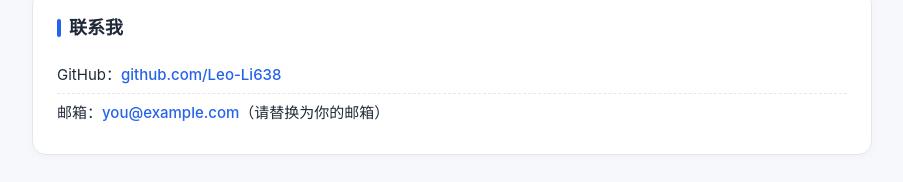
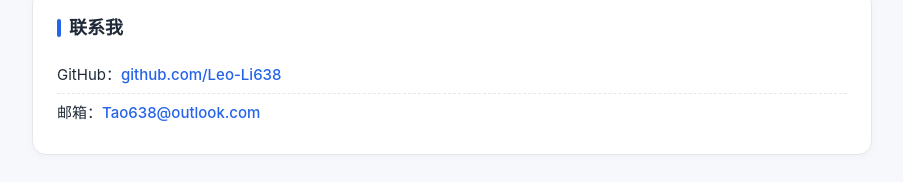
Before and after one commit to Leo-Li638/personal-homepage, a plain HTML site: page index.html in a window 1280 px wide. Shown: the part 957-1139 px from the top of the page, without its empty margins (188-1091 px from the left). Drawn offline with Linux system fonts and the light colour scheme.

Commit message:
update contact email

```diff
--- a/index.html
+++ b/index.html
@@ -101,7 +101,7 @@
     <h2>联系我</h2>
     <ul>
       <li>GitHub：<a href="https://github.com/Leo-Li638" target="_blank" rel="noopener">github.com/Leo-Li638</a></li>
-      <li>邮箱：<a href="mailto:you@example.com">you@example.com</a>（请替换为你的邮箱）</li>
+      <li>邮箱：<a href="mailto:Tao638@outlook.com">Tao638@outlook.com</a></li>
     </ul>
   </section>
 
```
